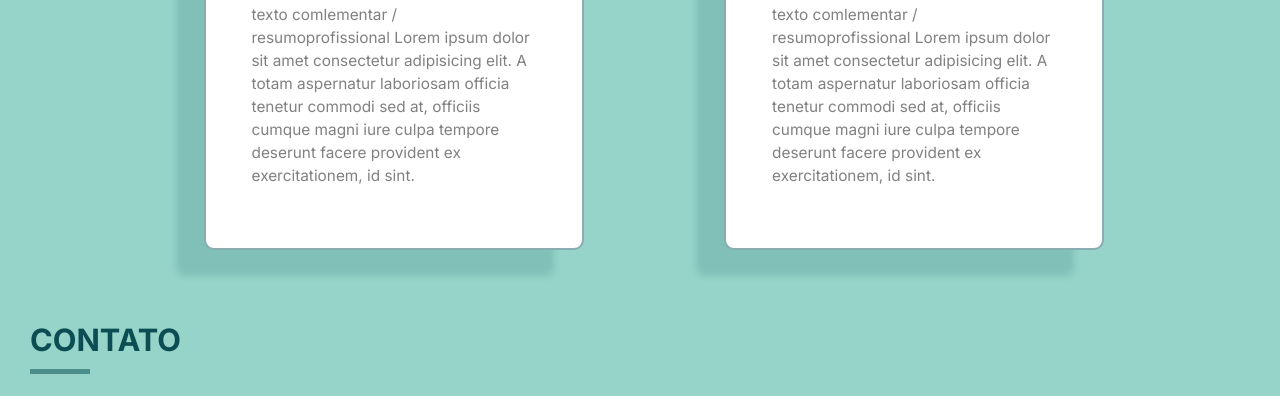
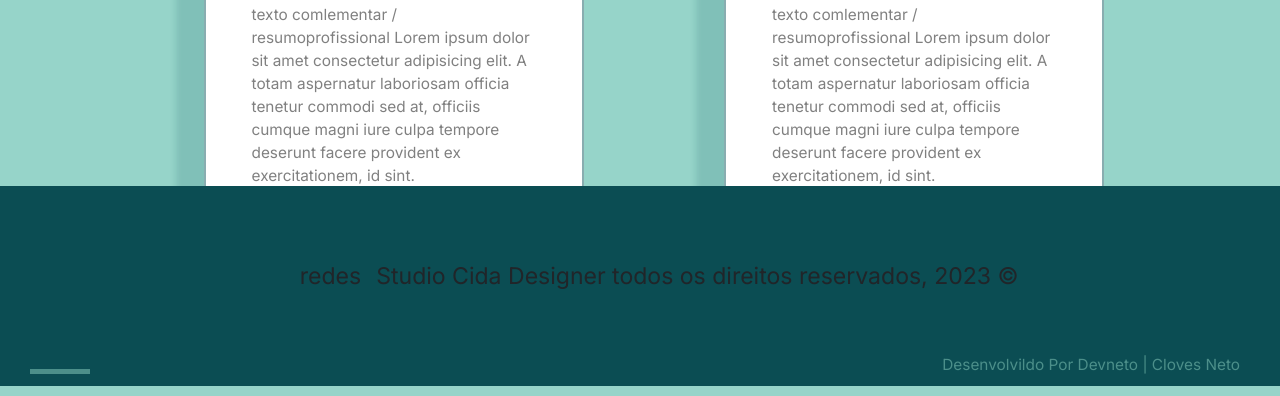
Before and after one commit to Cloves-Neto/studiocidadesigner, a plain HTML site: page index.html in a window 1280 px wide. Shown: the part 3014-3410 px from the top of the page. Drawn offline with nearby package versions, Linux system fonts and the light colour scheme; grey boxes are pictures that could not be loaded.

Commit message:
add footer

```diff
--- a/index.html
+++ b/index.html
@@ -263,8 +263,15 @@
                 </ul>
             </div>
         </section>
+
     </div>
-
+    <footer>
+        <ul>
+            <li>redes</li>
+        </ul>
+        <p>Studio Cida Designer todos os direitos reservados, 2023 &copy;</p>
+        <small>Desenvolvildo por <a href="#">Devneto</a> | Cloves Neto</small>
+    </footer>
 <!-- Bootstrap -->
     <script src="https://cdn.jsdelivr.net/npm/@popperjs/core@2.11.7/dist/umd/popper.min.js" integrity="sha384-zYPOMqeu1DAVkHiLqWBUTcbYfZ8osu1Nd6Z89ify25QV9guujx43ITvfi12/QExE" crossorigin="anonymous"></script>
     <script src="https://cdn.jsdelivr.net/npm/bootstrap@5.3.0-alpha3/dist/js/bootstrap.min.js" integrity="sha384-Y4oOpwW3duJdCWv5ly8SCFYWqFDsfob/3GkgExXKV4idmbt98QcxXYs9UoXAB7BZ" crossorigin="anonymous"></script>
--- a/style.css
+++ b/style.css
@@ -476,3 +476,30 @@ h1.titulo-sessao::after{
     width: 400px;
     height: 300px;
 }
+
+
+footer{
+    left: 0;
+    top: 3200px;
+    display: flex;
+    justify-content: center;
+    align-items: center;
+    position: absolute;
+    gap: 15px;
+    margin: 0;
+    padding: 0;
+    width: 100vw;
+    height: 200px;
+    background: #0b4d53;
+}
+footer small{
+    position: absolute;
+    bottom: 10px;
+    right: 40px;
+}
+footer small,
+footer small a{
+    font-size: .8rem;
+    color: #4C8F8A;
+    text-transform: capitalize;
+}
```
